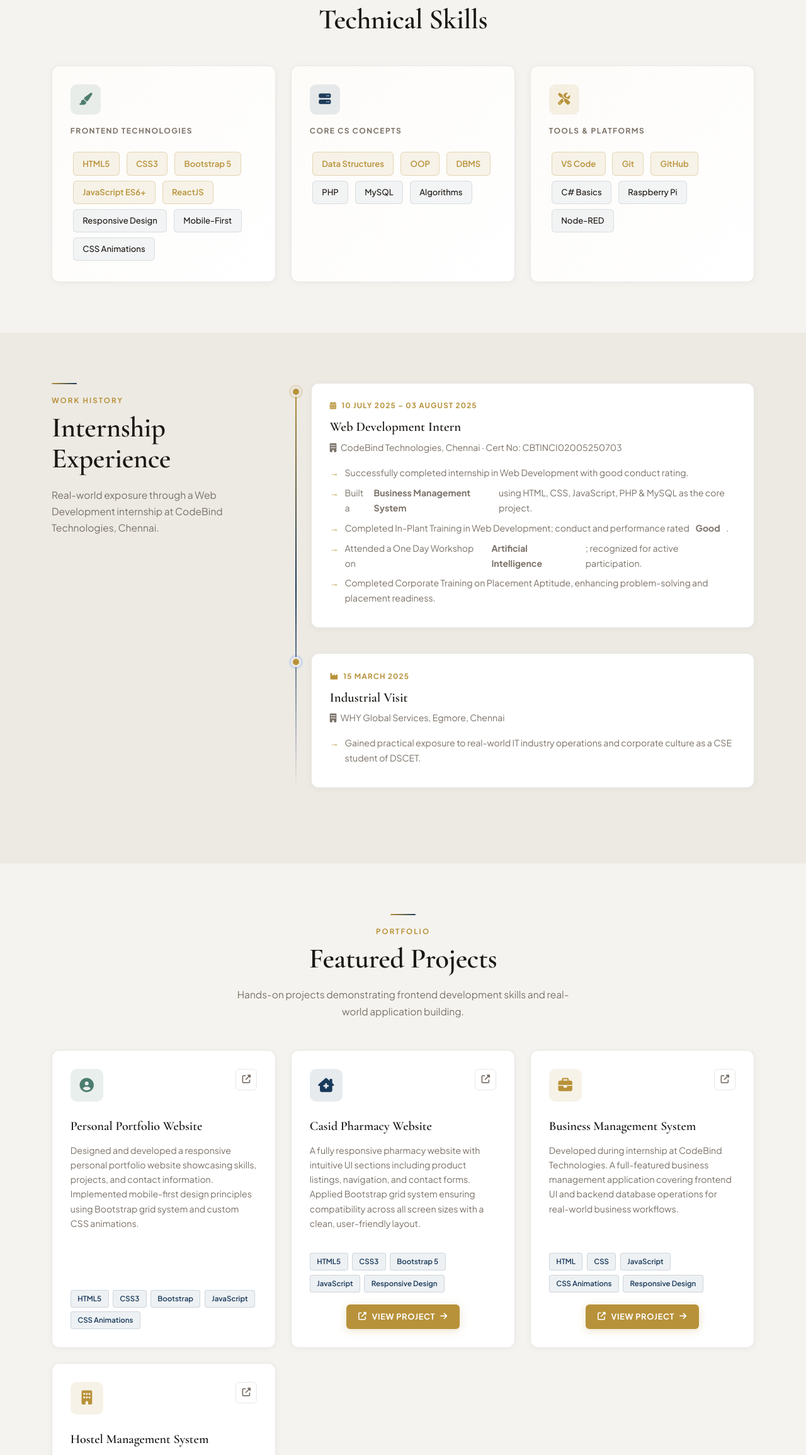
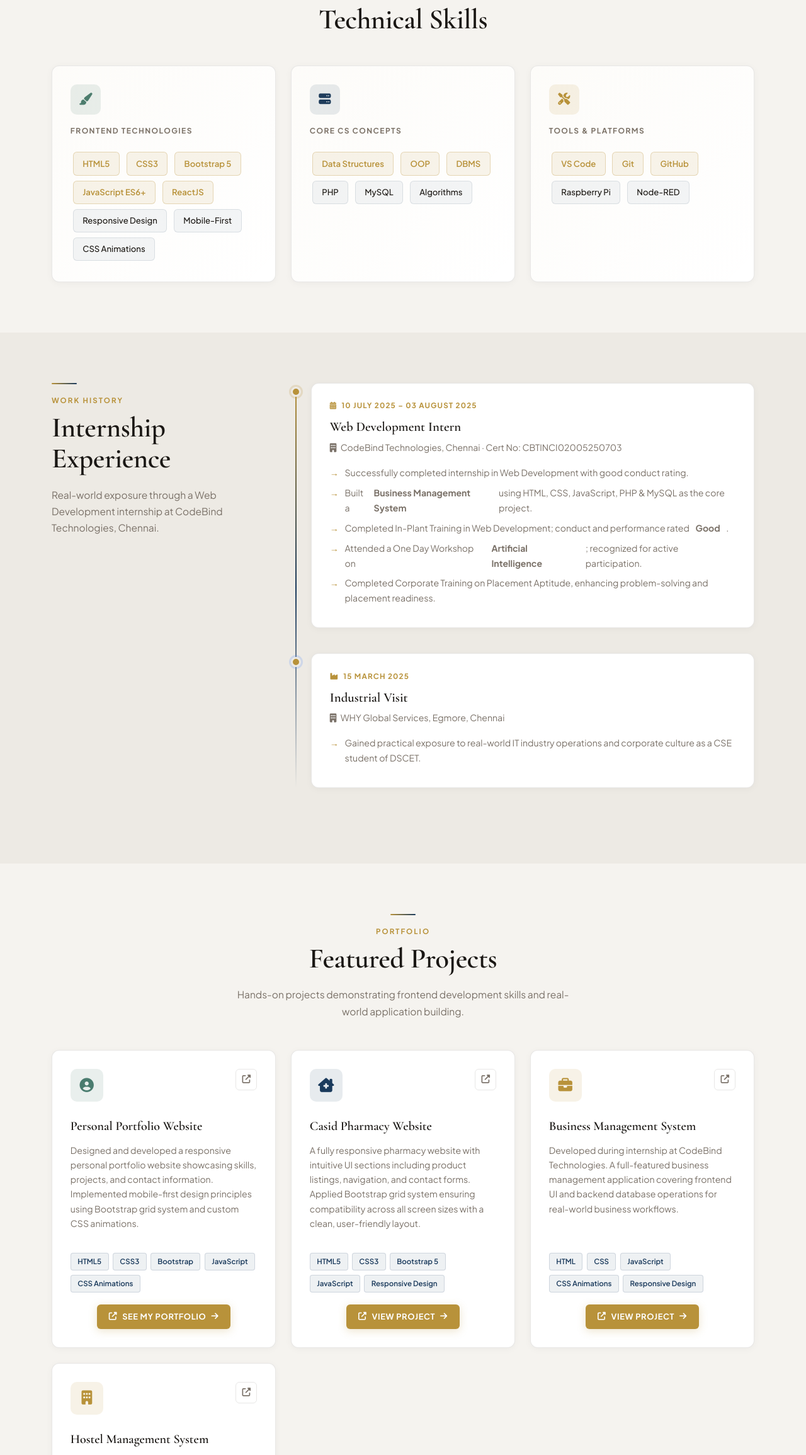
Before and after one commit to Harivedha-wed/portfolio, a plain HTML site: page index.html in a window 1280 px wide. Shown: the part 1863-4173 px from the top of the page at 63% size. Drawn offline with nearby package versions, Linux system fonts and the light colour scheme.

Commit message:
index.html

```diff
--- a/index.html
+++ b/index.html
@@ -881,7 +881,6 @@
             <span class="skill-tag featured">VS Code</span>
             <span class="skill-tag featured">Git</span>
             <span class="skill-tag featured">GitHub</span>
-            <span class="skill-tag">C# Basics</span>
             <span class="skill-tag">Raspberry Pi</span>
             <span class="skill-tag">Node-RED</span>
           </div>
@@ -947,7 +946,7 @@
           <div class="project-header">
             <div class="project-icon icon-green"><i class="fas fa-user-circle"></i></div>
             <div class="project-links">
-              <button class="project-link-btn" title="Personal Project"><i class="fas fa-external-link-alt"></i></button>
+              <a href="https://harivedha-wed.github.io/portfolio/" target="_blank" class="project-link-btn" title="View Live Site"><i class="fas fa-external-link-alt"></i></a>
             </div>
           </div>
           <div class="project-body">
@@ -959,6 +958,12 @@
               <span class="tech-tag">Bootstrap</span>
               <span class="tech-tag">JavaScript</span>
               <span class="tech-tag">CSS Animations</span>
+            </div>
+            <div class="project-live-wrap">
+              <a href="https://harivedha-wed.github.io/portfolio/" target="_blank" class="project-live-btn">
+                <i class="fas fa-external-link-alt"></i> See My Portfolio
+                <i class="fas fa-arrow-right project-live-arrow"></i>
+              </a>
             </div>
           </div>
         </div>
```
